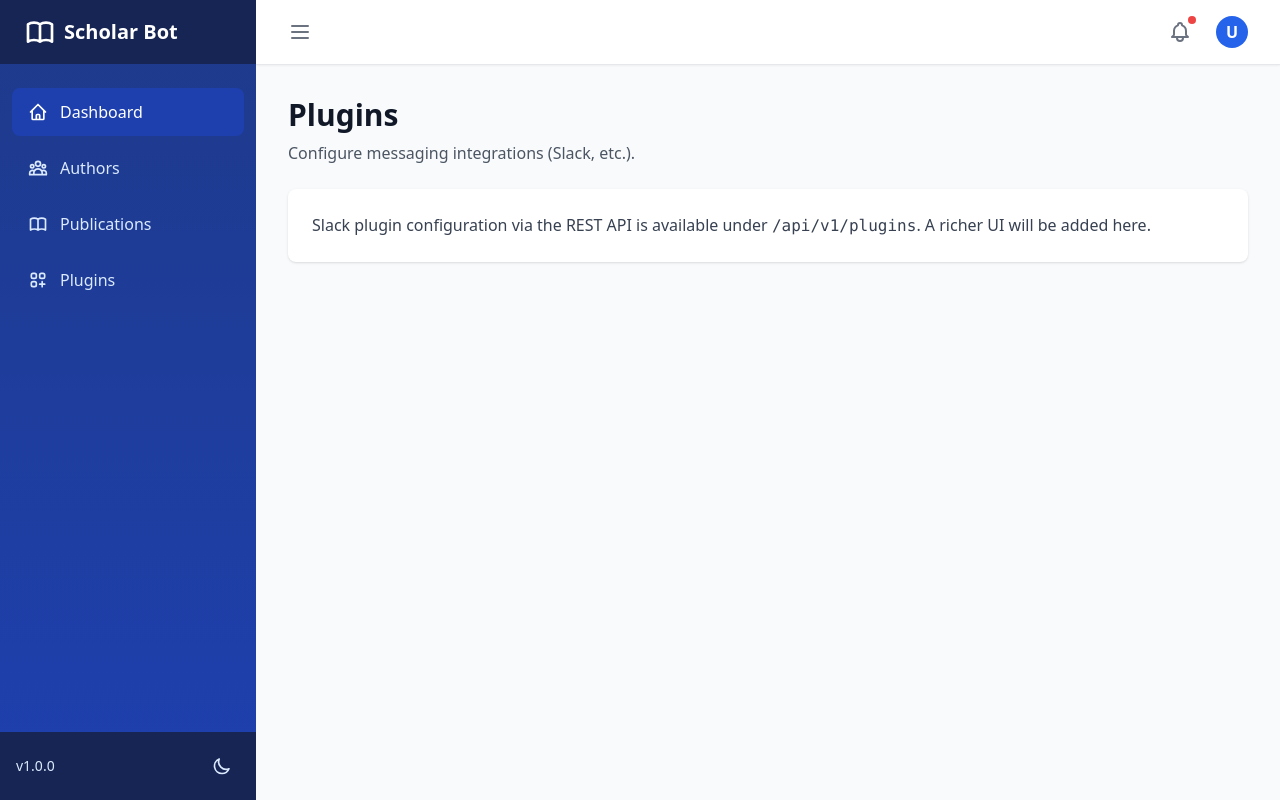
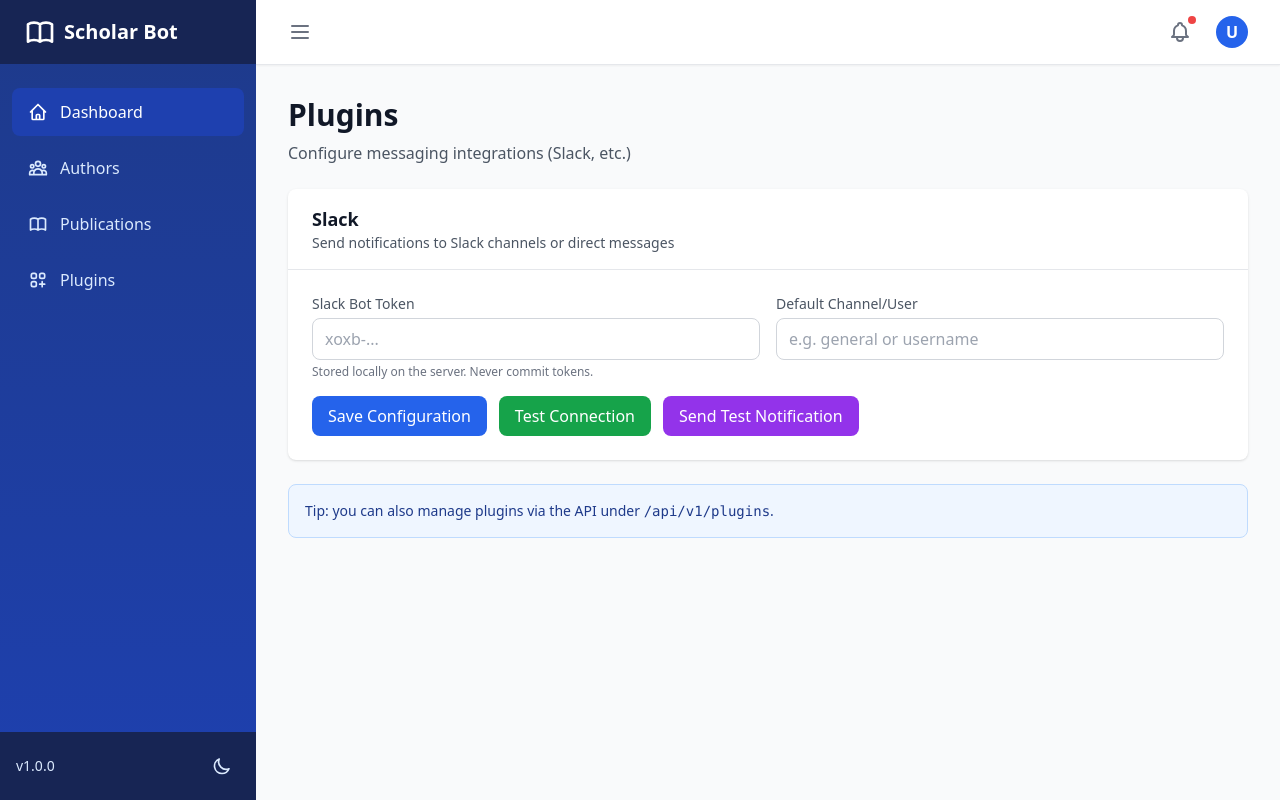
Before and after one commit to costantinoai/scholar-slack-bot, a FastAPI app: page /plugins in a window 1280 px wide. Run offline with FastAPI, Linux system fonts and the light colour scheme; some libraries are stand-ins or nearby versions.

Commit message:
feat(web/plugins): add Slack configuration form with save, test, and notify actions

```diff
--- a/src/web/templates/plugins.html
+++ b/src/web/templates/plugins.html
@@ -4,15 +4,116 @@
 
 {% block content %}
 <div class="space-y-6">
+    <!-- Header -->
     <div class="flex items-center justify-between">
         <div>
             <h1 class="text-3xl font-bold text-gray-900">Plugins</h1>
-            <p class="mt-2 text-gray-600">Configure messaging integrations (Slack, etc.).</p>
+            <p class="mt-2 text-gray-600">Configure messaging integrations (Slack, etc.)</p>
         </div>
     </div>
 
-    <div class="bg-white rounded-lg shadow p-6">
-        <p class="text-gray-700">Slack plugin configuration via the REST API is available under <code>/api/v1/plugins</code>. A richer UI will be added here.</p>
+    <!-- Slack Plugin Card -->
+    <div class="bg-white rounded-lg shadow">
+        <div class="px-6 py-4 border-b border-gray-200">
+            <h3 class="text-lg font-semibold text-gray-900">Slack</h3>
+            <p class="text-sm text-gray-600">Send notifications to Slack channels or direct messages</p>
+        </div>
+        <div class="p-6 space-y-4">
+            <div class="grid grid-cols-1 md:grid-cols-2 gap-4">
+                <div>
+                    <label for="slack-token" class="block text-sm text-gray-600 mb-1">Slack Bot Token</label>
+                    <input id="slack-token" type="password" placeholder="xoxb-..."
+                           class="w-full px-3 py-2 border border-gray-300 rounded-lg focus:ring-2 focus:ring-blue-500 focus:border-transparent">
+                    <p class="mt-1 text-xs text-gray-500">Stored locally on the server. Never commit tokens.</p>
+                </div>
+                <div>
+                    <label for="slack-default" class="block text-sm text-gray-600 mb-1">Default Channel/User</label>
+                    <input id="slack-default" type="text" placeholder="e.g. general or username"
+                           class="w-full px-3 py-2 border border-gray-300 rounded-lg focus:ring-2 focus:ring-blue-500 focus:border-transparent">
+                </div>
+            </div>
+
+            <div class="flex items-center space-x-3">
+                <button onclick="saveSlackConfig()" class="px-4 py-2 bg-blue-600 text-white rounded-lg hover:bg-blue-700">
+                    Save Configuration
+                </button>
+                <button onclick="testSlack()" class="px-4 py-2 bg-green-600 text-white rounded-lg hover:bg-green-700">
+                    Test Connection
+                </button>
+                <button onclick="notifySlack()" class="px-4 py-2 bg-purple-600 text-white rounded-lg hover:bg-purple-700">
+                    Send Test Notification
+                </button>
+            </div>
+        </div>
+    </div>
+
+    <div class="bg-blue-50 text-blue-900 border border-blue-200 rounded-lg p-4">
+        <p class="text-sm">Tip: you can also manage plugins via the API under <code>/api/v1/plugins</code>.</p>
     </div>
 </div>
+
+<script>
+    async function saveSlackConfig() {
+        try {
+            const token = document.getElementById('slack-token').value.trim();
+            const def = document.getElementById('slack-default').value.trim();
+            if (!token) {
+                showToast('Please provide a Slack bot token', 'warning');
+                return;
+            }
+
+            const body = { config: { api_token: token } };
+            if (def) body.config.default_channel = def;
+
+            const res = await fetch('/api/v1/plugins/slack/config', {
+                method: 'PUT',
+                headers: { 'Content-Type': 'application/json' },
+                body: JSON.stringify(body)
+            });
+            const data = await res.json();
+            if (res.ok && data.config_valid !== false) {
+                showToast('Slack configuration saved', 'success');
+            } else {
+                showToast('Saved, but validation failed', 'warning');
+            }
+        } catch (e) {
+            console.error(e);
+            showToast('Failed to save Slack config', 'error');
+        }
+    }
+
+    async function testSlack() {
+        try {
+            const res = await fetch('/api/v1/plugins/slack/test', { method: 'POST' });
+            const data = await res.json();
+            if (res.ok && data.success) {
+                showToast('Slack connection OK', 'success');
+            } else {
+                showToast('Slack connection failed', 'error');
+            }
+        } catch (e) {
+            console.error(e);
+            showToast('Slack test failed', 'error');
+        }
+    }
+
+    async function notifySlack() {
+        try {
+            const def = document.getElementById('slack-default').value.trim();
+            const params = new URLSearchParams({ message: 'This is a test notification from the UI' });
+            if (def) params.set('target', def);
+
+            const res = await fetch(`/api/v1/plugins/slack/notify?${params.toString()}`, { method: 'POST' });
+            const data = await res.json();
+            if (res.ok && data.success !== false) {
+                showToast('Test message sent', 'success');
+            } else {
+                showToast('Failed to send message', 'error');
+            }
+        } catch (e) {
+            console.error(e);
+            showToast('Notification failed', 'error');
+        }
+    }
+</script>
 {% endblock %}
```
